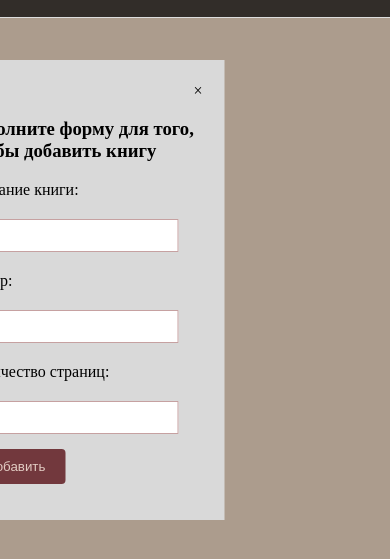
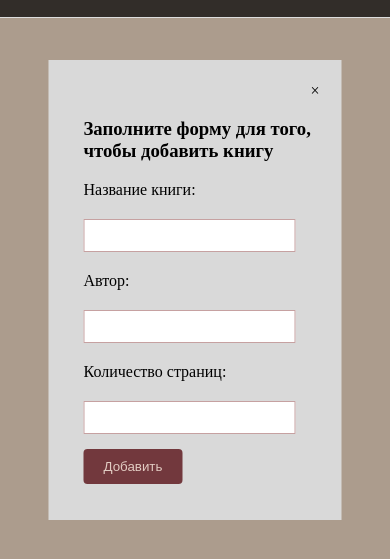
Before and after one commit to mramina/library-project, a plain HTML site: page index.html in a window 390 px wide. Shown: the part 87-646 px from the top of the page. Drawn offline with Linux system fonts and the light colour scheme.

Commit message:
Add files via upload

```diff
--- a/style.css
+++ b/style.css
@@ -157,7 +157,7 @@ h3 {
     .modal {
         width: 70%;
         padding: 10px;
-        margin-left: 20%;
+        margin-left: 50%;
         top: 40%;
         font-size: 16px;
     }
```
